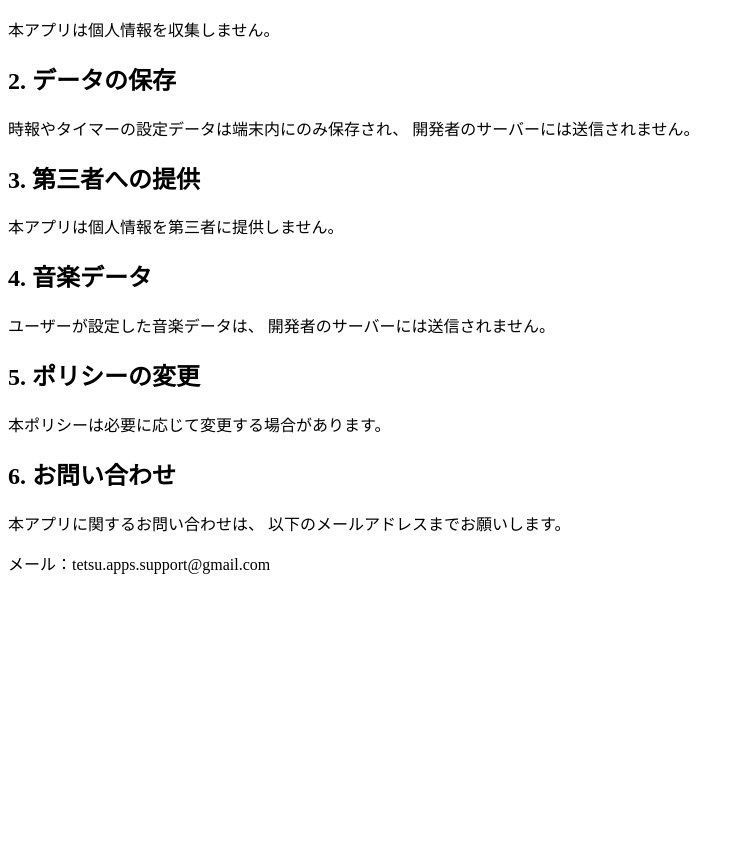
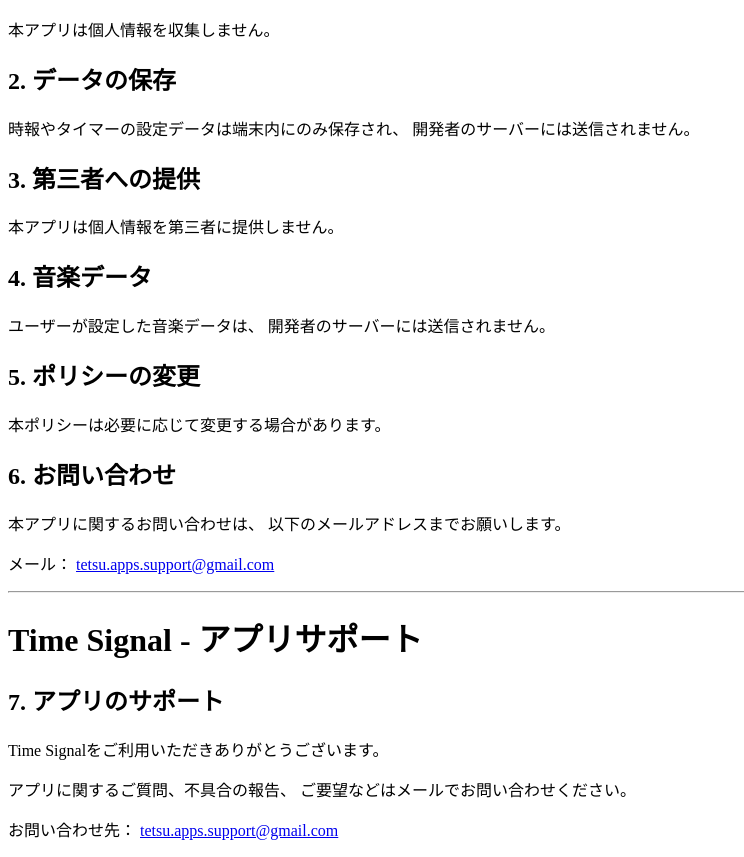
Before and after one commit to TetsuAoyagi/privacy-policy, a plain HTML site: page index.html in a window 1280 px wide. Shown: the part 127-984 px from the top of the page, without its empty margins (0-744 px from the left). Before the commit the page ends 800 px from the top, so only its background shows below. Drawn offline with Linux system fonts and the light colour scheme.

Commit message:
Enhance privacy policy with support details and title
Updated the title and added support information with email links.

```diff
--- a/index.html
+++ b/index.html
@@ -4,7 +4,7 @@
 <head>
   <meta charset="UTF-8">
   <meta name="viewport" content="width=device-width, initial-scale=1">
-  <title>プライバシーポリシー</title>
+  <title>Time Signal - プライバシーポリシー・サポート</title>
 </head>
 <body>
   <h1>プライバシーポリシー</h1>
@@ -26,18 +26,35 @@
   <h2>5. ポリシーの変更</h2>
   <p>本ポリシーは必要に応じて変更する場合があります。</p>
 
-<h2>6. お問い合わせ</h2>
-<p>
-本アプリに関するお問い合わせは、
-以下のメールアドレスまでお願いします。
-</p>
-<p>メール：tetsu.apps.support@gmail.com</p>
+  <h2>6. お問い合わせ</h2>
+  <p>
+    本アプリに関するお問い合わせは、
+    以下のメールアドレスまでお願いします。
+  </p>
+  <p>メール：
+    <a href="mailto:tetsu.apps.support@gmail.com">
+      tetsu.apps.support@gmail.com
+    </a>
+  </p>
 
+  <hr>
 
+  <h1>Time Signal - アプリサポート</h1>
 
-
-
-
+  <h2>7. アプリのサポート</h2>
+  <p>
+    Time Signalをご利用いただきありがとうございます。
+  </p>
+  <p>
+    アプリに関するご質問、不具合の報告、
+    ご要望などはメールでお問い合わせください。
+  </p>
+  <p>
+    お問い合わせ先：
+    <a href="mailto:tetsu.apps.support@gmail.com">
+      tetsu.apps.support@gmail.com
+    </a>
+  </p>
 
 </body>
 </html>
```
